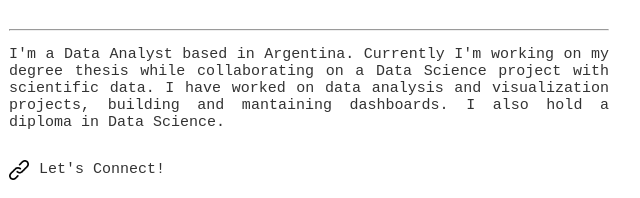
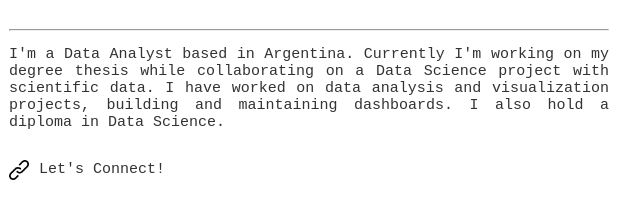
Before and after one commit to qagustina/qagustina.github.io, a plain HTML site: page index.html in a window 1280 px wide. Shown: the part 276-474 px from the top of the page, 331-971 px from the left. Drawn offline with Linux system fonts and the light colour scheme.

Commit message:
update text

```diff
--- a/index.html
+++ b/index.html
@@ -18,7 +18,7 @@
     <hr>
     <p class="text">I'm a Data Analyst based in Argentina.
       Currently I'm working on my degree thesis while collaborating on a Data Science project with scientific data.
-      I have worked on data analysis and visualization projects, building and mantaining dashboards.
+      I have worked on data analysis and visualization projects, building and maintaining dashboards.
       I also hold a diploma in Data Science.
       </p>
       <div class="connect">
```
